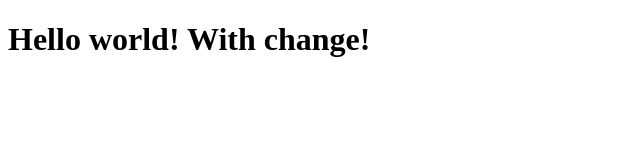
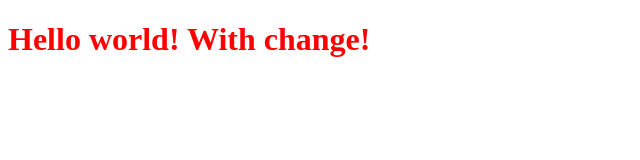
Before and after one commit to Bangula/CoffeeNearMe, a plain HTML site: page index.html in a window 1280 px wide. Shown: the whole page, without its empty margins (0-640 px from the left). Drawn offline with Linux system fonts and the light colour scheme.

Commit message:
Adding style.css

```diff
--- a/index.html
+++ b/index.html
@@ -5,6 +5,7 @@
     <meta name="viewport" content="width=device-width, initial-scale=1.0">
     <meta http-equiv="X-UA-Compatible" content="ie=edge">
     <title>Document</title>
+    <link rel="stylesheet" href="style.css">
 </head>
 <body>
     <h1>Hello world! With change!</h1>
--- /dev/null
+++ b/style.css
@@ -0,0 +1,3 @@
+h1 {
+    color: red;
+}
```
